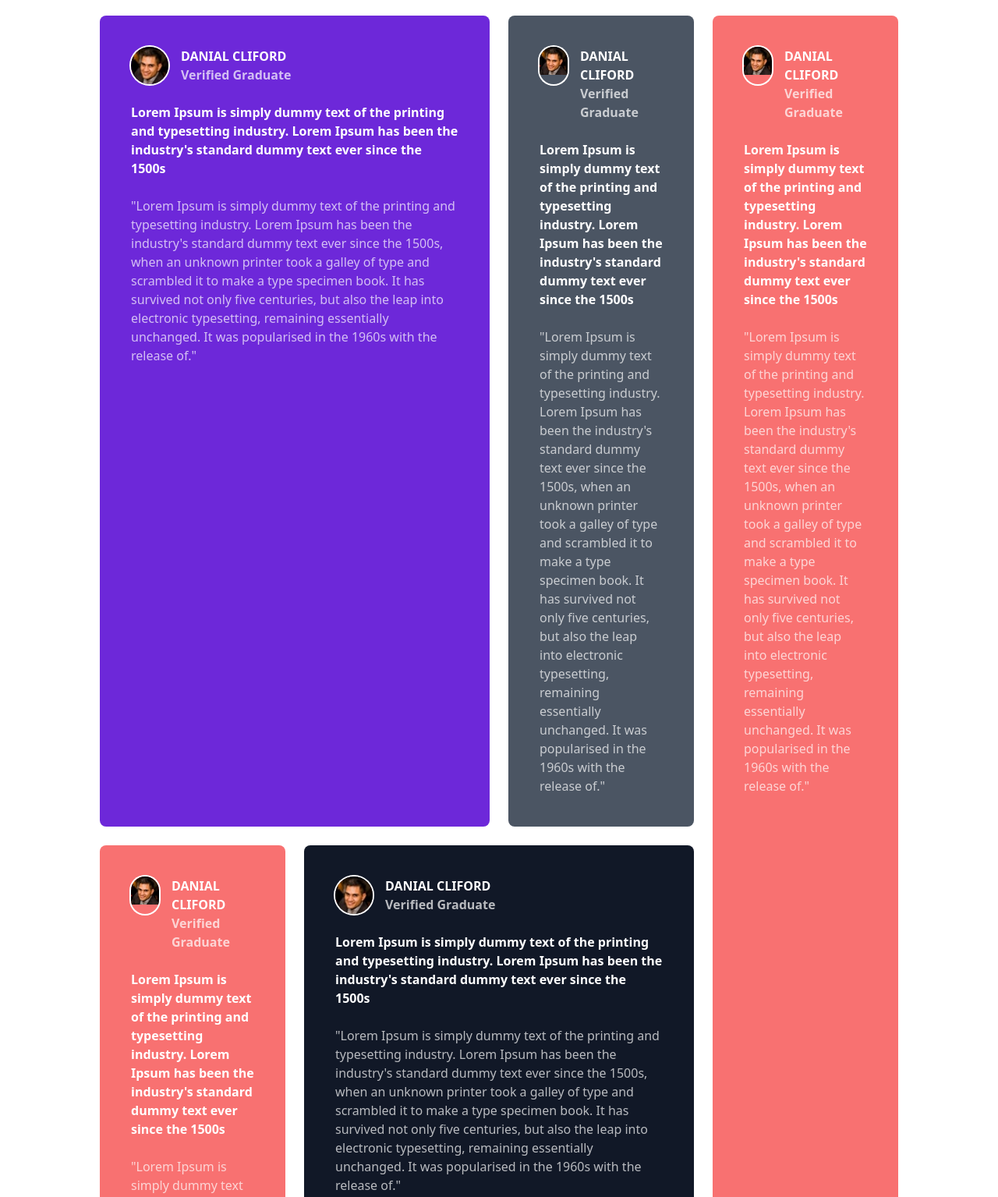
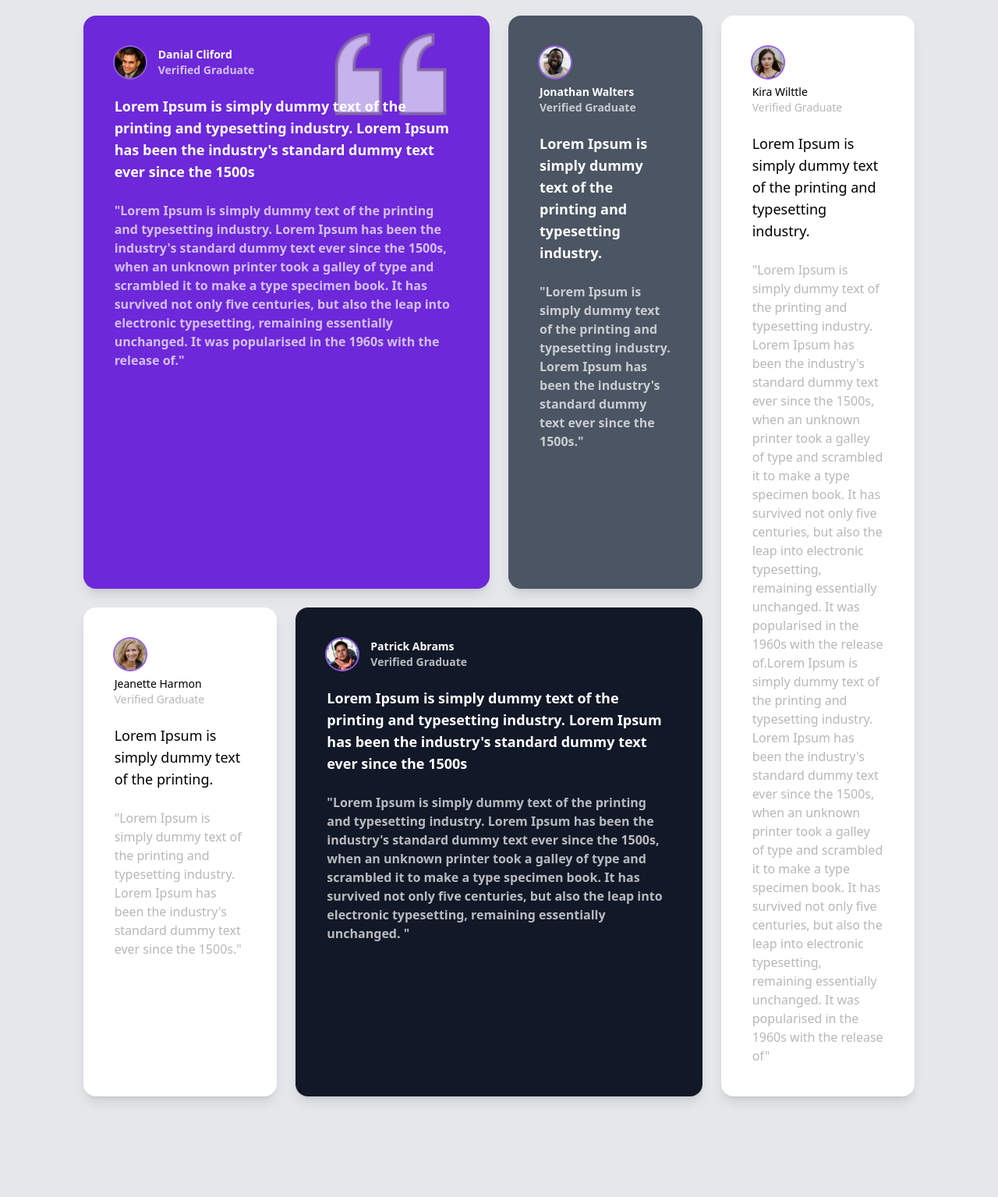
Before and after one commit to datnd-dtn/mini-project-exercises, a website: page src/bai5/bai5.html in a window 1280 px wide. Shown: the part 20-1555 px from the top of the page at 78% size. After the commit the page ends 1466 px from the top, so only its background shows below. Drawn offline with nearby package versions, Linux system fonts and the light colour scheme.

Commit message:
update code

```diff
--- a/src/bai5/bai5.html
+++ b/src/bai5/bai5.html
@@ -18,17 +18,24 @@
             };
         </script>
     </head>
-    <body>
-        <div class="mx-auto mt-10 w-4/5">
+    <body class="bg-[#E5E7EB]">
+        <div class="mx-auto my-10 w-5/6">
             <div
                 class="grid-auto-rows: 1fr; grid grid-cols-1 gap-6 text-white md:grid-cols-4"
             >
                 <div
-                    class="w-full rounded-lg bg-[#6D28D9] px-10 py-10 md:col-span-2"
+                    class="relative z-20 w-full rounded-2xl bg-[#6D28D9] px-10 py-10 shadow-lg md:col-span-2"
                 >
-                    <div class="mb-6 flex">
+                    <div class="absolute right-[10%] top-0 z-[-1] w-[150px]">
+                        <img
+                            src="./images/icon-quote-left.png"
+                            alt=""
+                            class="w-full opacity-80"
+                        />
+                    </div>
+                    <div class="mb-2 inline-block">
                         <div
-                            class="mr-4 h-12 w-12 overflow-hidden rounded-full ring-2 ring-white"
+                            class="float-left mr-4 mb-2 h-10 w-10 overflow-hidden rounded-full ring-2 ring-[#905ee0]"
                         >
                             <img
                                 src="./images/image-daniel.jpg"
@@ -36,49 +43,17 @@
                                 class="object-cover"
                             />
                         </div>
-                        <div class="font-bold">
-                            <h3 class="uppercase">Danial Cliford</h3>
-                            <p class="opacity-70">Verified Graduate</p>
+                        <div class="float-left mb-2 font-bold">
+                            <h3 class="text-sm">Danial Cliford</h3>
+                            <p class="text-sm opacity-70">Verified Graduate</p>
                         </div>
                     </div>
-                    <p class="mb-6 font-bold">
+                    <p class="mb-6 text-lg font-bold">
                         Lorem Ipsum is simply dummy text of the printing and
                         typesetting industry. Lorem Ipsum has been the
                         industry's standard dummy text ever since the 1500s
                     </p>
-                    <p class="opacity-70">
-                        "Lorem Ipsum is simply dummy text of the printing and
-                        typesetting industry. Lorem Ipsum has been the
-                        industry's standard dummy text ever since the 1500s,
-                        when an unknown printer took a galley of type and
-                        scrambled it to make a type specimen book. It has
-                        survived not only five centuries, but also the leap into
-                        electronic typesetting, remaining essentially unchanged.
-                        It was popularised in the 1960s with the release of."
-                    </p>
-                </div>
-                <div class="rounded-lg bg-[#4B5563] px-10 py-10 md:w-full">
-                    <div class="mb-6 flex">
-                        <div
-                            class="mr-4 h-12 w-12 overflow-hidden rounded-full ring-2 ring-white"
-                        >
-                            <img
-                                src="./images/image-daniel.jpg"
-                                alt=""
-                                class="object-cover"
-                            />
-                        </div>
-                        <div class="font-bold">
-                            <h3 class="uppercase">Danial Cliford</h3>
-                            <p class="opacity-70">Verified Graduate</p>
-                        </div>
-                    </div>
-                    <p class="mb-6 font-bold">
-                        Lorem Ipsum is simply dummy text of the printing and
-                        typesetting industry. Lorem Ipsum has been the
-                        industry's standard dummy text ever since the 1500s
-                    </p>
-                    <p class="opacity-70">
+                    <p class="font-bold opacity-70">
                         "Lorem Ipsum is simply dummy text of the printing and
                         typesetting industry. Lorem Ipsum has been the
                         industry's standard dummy text ever since the 1500s,
@@ -90,29 +65,58 @@
                     </p>
                 </div>
                 <div
-                    class="rounded-lg bg-red-400 px-10 py-10 md:row-span-2 md:w-full"
+                    class="rounded-2xl bg-[#4B5563] px-10 py-10 shadow-lg md:w-full"
                 >
-                    <div class="mb-6 flex">
+                    <div class="mb-2 inline-block">
                         <div
-                            class="mr-4 h-12 w-12 overflow-hidden rounded-full ring-2 ring-white"
+                            class="float-left mr-4 mb-2 h-10 w-10 overflow-hidden rounded-full ring-2 ring-[#905ee0]"
                         >
                             <img
-                                src="./images/image-daniel.jpg"
+                                src="./images/image-jonathan.jpg"
                                 alt=""
                                 class="object-cover"
                             />
                         </div>
-                        <div class="font-bold">
-                            <h3 class="uppercase">Danial Cliford</h3>
-                            <p class="opacity-70">Verified Graduate</p>
+                        <div class="float-left mb-2 font-bold">
+                            <h3 class="text-sm">Jonathan Walters</h3>
+                            <p class="text-sm opacity-70">Verified Graduate</p>
                         </div>
                     </div>
-                    <p class="mb-6 font-bold">
+                    <p class="mb-6 text-lg font-bold">
                         Lorem Ipsum is simply dummy text of the printing and
+                        typesetting industry.
+                    </p>
+                    <p class="font-bold opacity-70">
+                        "Lorem Ipsum is simply dummy text of the printing and
                         typesetting industry. Lorem Ipsum has been the
-                        industry's standard dummy text ever since the 1500s
+                        industry's standard dummy text ever since the 1500s."
                     </p>
-                    <p class="opacity-70">
+                </div>
+                <div
+                    class="rounded-2xl bg-white px-10 py-10 shadow-lg md:row-span-2 md:w-full"
+                >
+                    <div class="mb-2 inline-block">
+                        <div
+                            class="float-left mr-4 mb-2 h-10 w-10 overflow-hidden rounded-full ring-2 ring-[#905ee0]"
+                        >
+                            <img
+                                src="./images/image-kira.jpg"
+                                alt=""
+                                class="object-cover"
+                            />
+                        </div>
+                        <div class="float-left mb-2">
+                            <h3 class="text-sm text-black">Kira Wilttle</h3>
+                            <p class="text-sm text-[#999] opacity-70">
+                                Verified Graduate
+                            </p>
+                        </div>
+                    </div>
+                    <p class="mb-6 text-lg text-black">
+                        Lorem Ipsum is simply dummy text of the printing and
+                        typesetting industry.
+                    </p>
+                    <p class="text-[#999] opacity-70">
                         "Lorem Ipsum is simply dummy text of the printing and
                         typesetting industry. Lorem Ipsum has been the
                         industry's standard dummy text ever since the 1500s,
@@ -120,31 +124,67 @@
                         scrambled it to make a type specimen book. It has
                         survived not only five centuries, but also the leap into
                         electronic typesetting, remaining essentially unchanged.
-                        It was popularised in the 1960s with the release of."
+                        It was popularised in the 1960s with the release
+                        of.Lorem Ipsum is simply dummy text of the printing and
+                        typesetting industry. Lorem Ipsum has been the
+                        industry's standard dummy text ever since the 1500s,
+                        when an unknown printer took a galley of type and
+                        scrambled it to make a type specimen book. It has
+                        survived not only five centuries, but also the leap into
+                        electronic typesetting, remaining essentially unchanged.
+                        It was popularised in the 1960s with the release of"
                     </p>
                 </div>
-                <div class="w-full rounded-lg bg-red-400 px-10 py-10">
-                    <div class="mb-6 flex">
+                <div class="w-full rounded-2xl bg-white px-10 py-10 shadow-lg">
+                    <div class="mb-2 inline-block">
                         <div
-                            class="mr-4 h-12 w-12 overflow-hidden rounded-full ring-2 ring-white"
+                            class="float-left mr-4 mb-2 h-10 w-10 overflow-hidden rounded-full ring-2 ring-[#905ee0]"
                         >
                             <img
-                                src="./images/image-daniel.jpg"
+                                src="./images/image-jeanette.jpg"
                                 alt=""
                                 class="object-cover"
                             />
                         </div>
-                        <div class="font-bold">
-                            <h3 class="uppercase">Danial Cliford</h3>
-                            <p class="opacity-70">Verified Graduate</p>
+                        <div class="float-left mb-2">
+                            <h3 class="text-sm text-black">Jeanette Harmon</h3>
+                            <p class="text-sm text-[#999] opacity-70">
+                                Verified Graduate
+                            </p>
                         </div>
                     </div>
-                    <p class="mb-6 font-bold">
+                    <p class="mb-6 text-lg text-black">
+                        Lorem Ipsum is simply dummy text of the printing.
+                    </p>
+                    <p class="text-[#999] opacity-70">
+                        "Lorem Ipsum is simply dummy text of the printing and
+                        typesetting industry. Lorem Ipsum has been the
+                        industry's standard dummy text ever since the 1500s."
+                    </p>
+                </div>
+                <div
+                    class="rounded-2xl bg-[#111827] px-10 py-10 shadow-lg md:col-span-2 md:w-full"
+                >
+                    <div class="mb-2 inline-block">
+                        <div
+                            class="float-left mr-4 mb-2 h-10 w-10 overflow-hidden rounded-full ring-2 ring-[#905ee0]"
+                        >
+                            <img
+                                src="./images/image-patrick.jpg"
+                                class="object-cover"
+                            />
+                        </div>
+                        <div class="float-left mb-2 font-bold">
+                            <h3 class="text-sm">Patrick Abrams</h3>
+                            <p class="text-sm opacity-70">Verified Graduate</p>
+                        </div>
+                    </div>
+                    <p class="mb-6 text-lg font-bold">
                         Lorem Ipsum is simply dummy text of the printing and
                         typesetting industry. Lorem Ipsum has been the
                         industry's standard dummy text ever since the 1500s
                     </p>
-                    <p class="opacity-70">
+                    <p class="font-bold opacity-70">
                         "Lorem Ipsum is simply dummy text of the printing and
                         typesetting industry. Lorem Ipsum has been the
                         industry's standard dummy text ever since the 1500s,
@@ -152,41 +192,7 @@
                         scrambled it to make a type specimen book. It has
                         survived not only five centuries, but also the leap into
                         electronic typesetting, remaining essentially unchanged.
-                        It was popularised in the 1960s with the release of."
-                    </p>
-                </div>
-                <div
-                    class="rounded-lg bg-[#111827] px-10 py-10 md:col-span-2 md:w-full"
-                >
-                    <div class="mb-6 flex">
-                        <div
-                            class="mr-4 h-12 w-12 overflow-hidden rounded-full ring-2 ring-white"
-                        >
-                            <img
-                                src="./images/image-daniel.jpg"
-                                alt=""
-                                class="object-cover"
-                            />
-                        </div>
-                        <div class="font-bold">
-                            <h3 class="uppercase">Danial Cliford</h3>
-                            <p class="opacity-70">Verified Graduate</p>
-                        </div>
-                    </div>
-                    <p class="mb-6 font-bold">
-                        Lorem Ipsum is simply dummy text of the printing and
-                        typesetting industry. Lorem Ipsum has been the
-                        industry's standard dummy text ever since the 1500s
-                    </p>
-                    <p class="opacity-70">
-                        "Lorem Ipsum is simply dummy text of the printing and
-                        typesetting industry. Lorem Ipsum has been the
-                        industry's standard dummy text ever since the 1500s,
-                        when an unknown printer took a galley of type and
-                        scrambled it to make a type specimen book. It has
-                        survived not only five centuries, but also the leap into
-                        electronic typesetting, remaining essentially unchanged.
-                        It was popularised in the 1960s with the release of."
+                        "
                     </p>
                 </div>
             </div>
```
Also changed, not shown: src/bai1/bai1.html (+2 -2 lines), src/bai3/bai3.html (+4 -4 lines), src/bai4/bai4.html (+38 -12 lines), src/bai5/images/icon-quote-left.png (added).
